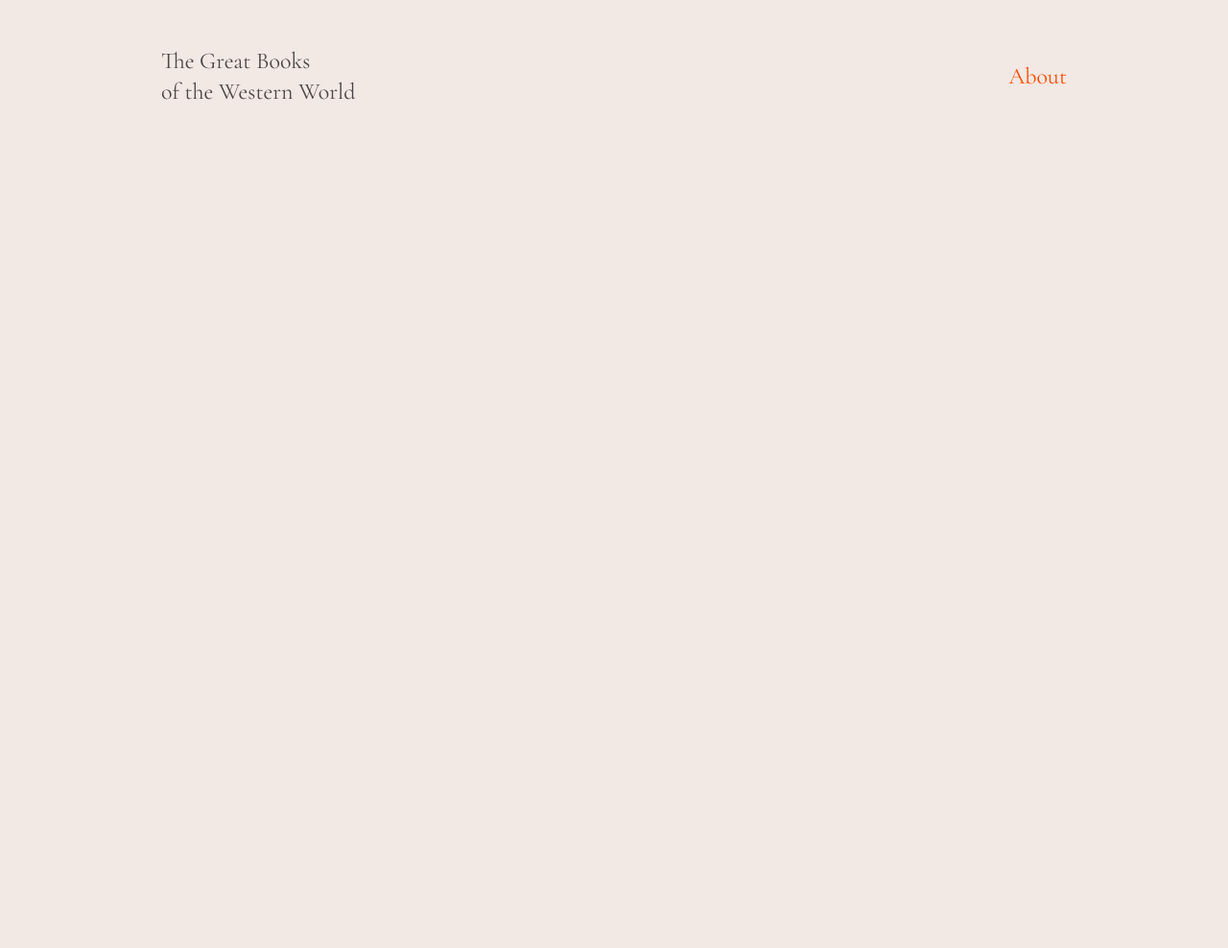
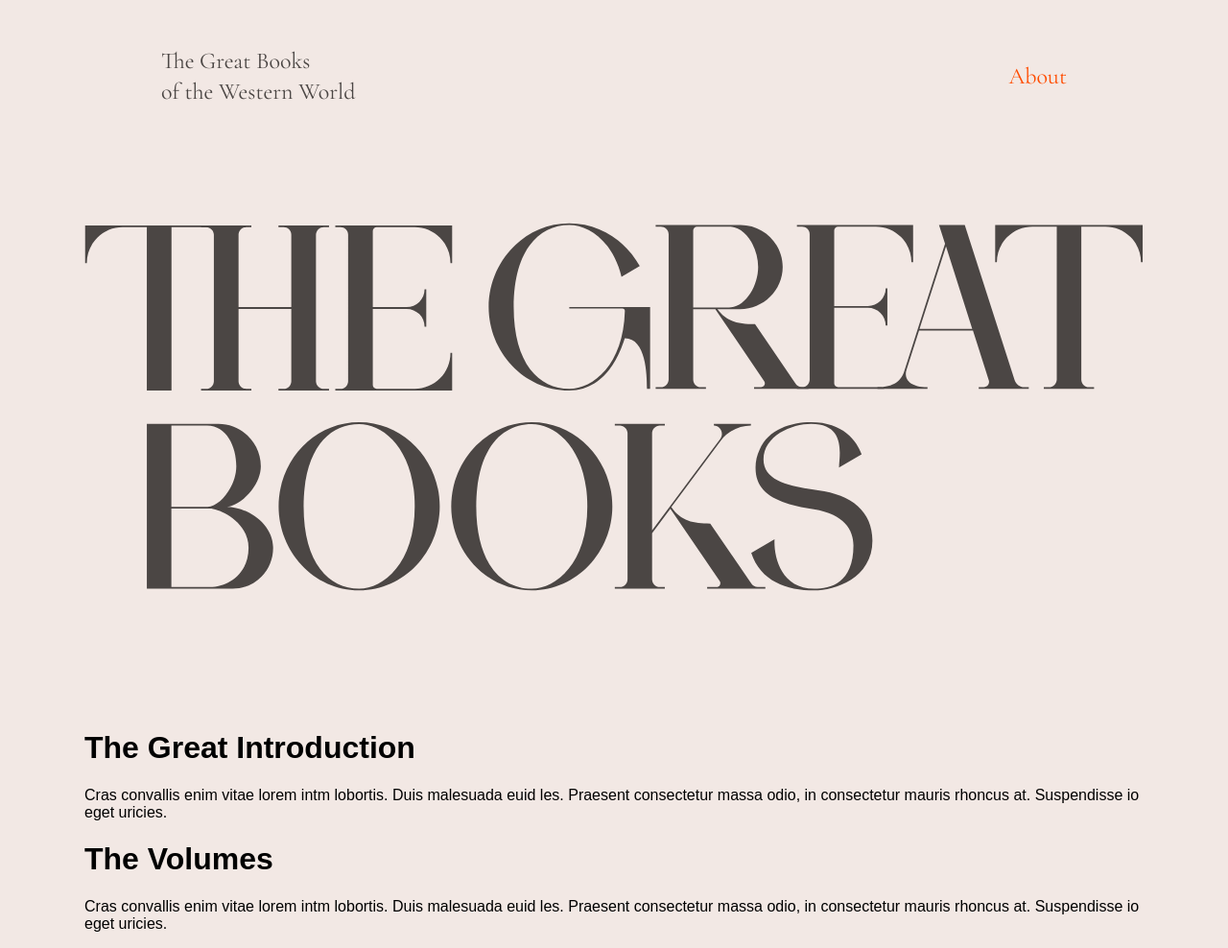
Before and after one commit to jedbridges/TGB, a plain HTML site: page docs/index.html in a window 1280 px wide. Shown: the whole page at 96% size. Before the commit the page ends 800 px from the top, so only its background shows below. Drawn offline with nearby package versions, Linux system fonts and the light colour scheme.

Commit message:
added masthead svg

```diff
--- a/docs/index.html
+++ b/docs/index.html
@@ -28,5 +28,23 @@
       </ul>
     </nav>
 
+    <div class="masthead">
+      <img src="img/masthead.svg"/>
+    </div>
+
+    <article>
+      <h1>The Great Introduction</h1>
+      <p>
+        Cras convallis enim vitae lorem intm lobortis. Duis malesuada euid les. Praesent consectetur massa odio, in consectetur mauris rhoncus at. Suspendisse io eget uricies.
+      </p>
+    </article>
+
+    <article>
+      <h1> The Volumes</h1>
+      <p>
+        Cras convallis enim vitae lorem intm lobortis. Duis malesuada euid les. Praesent consectetur massa odio, in consectetur mauris rhoncus at. Suspendisse io eget uricies.
+      </p>
+    </article>
+
     </body>
 </html>
```
